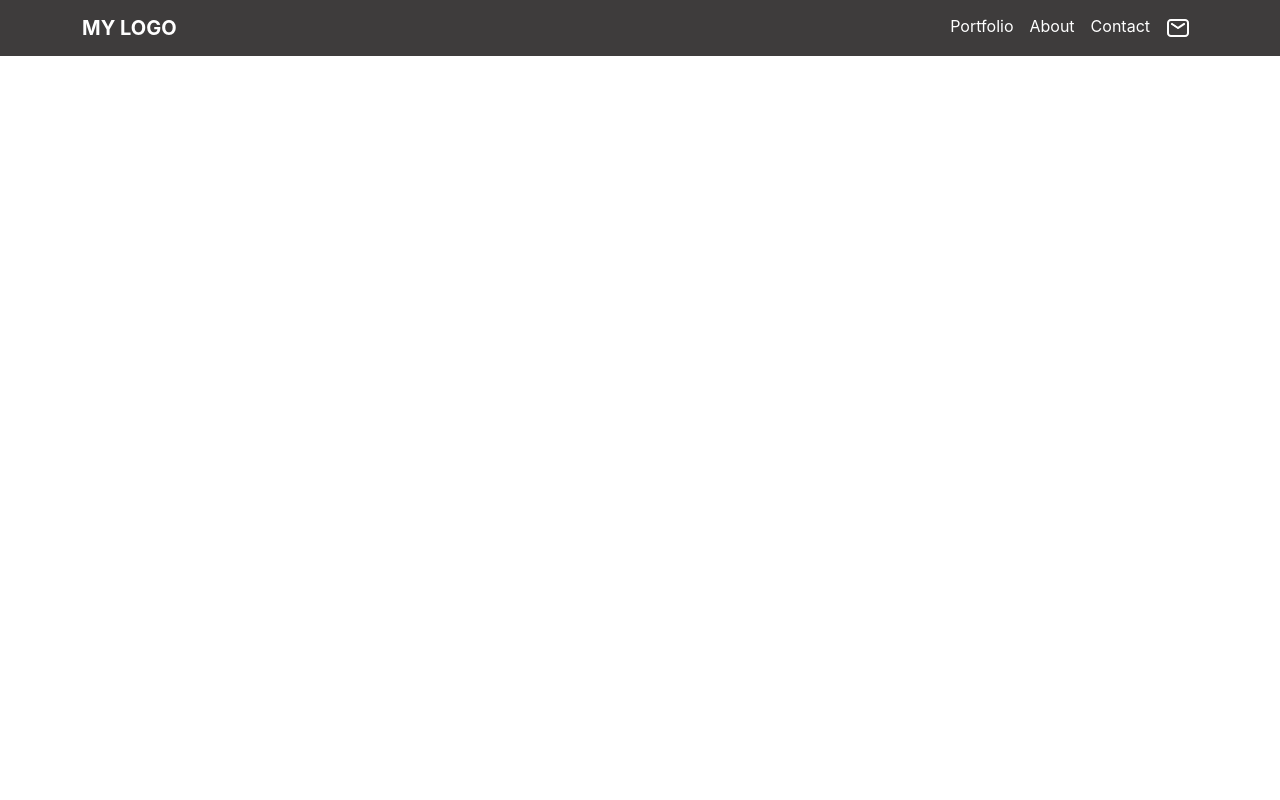
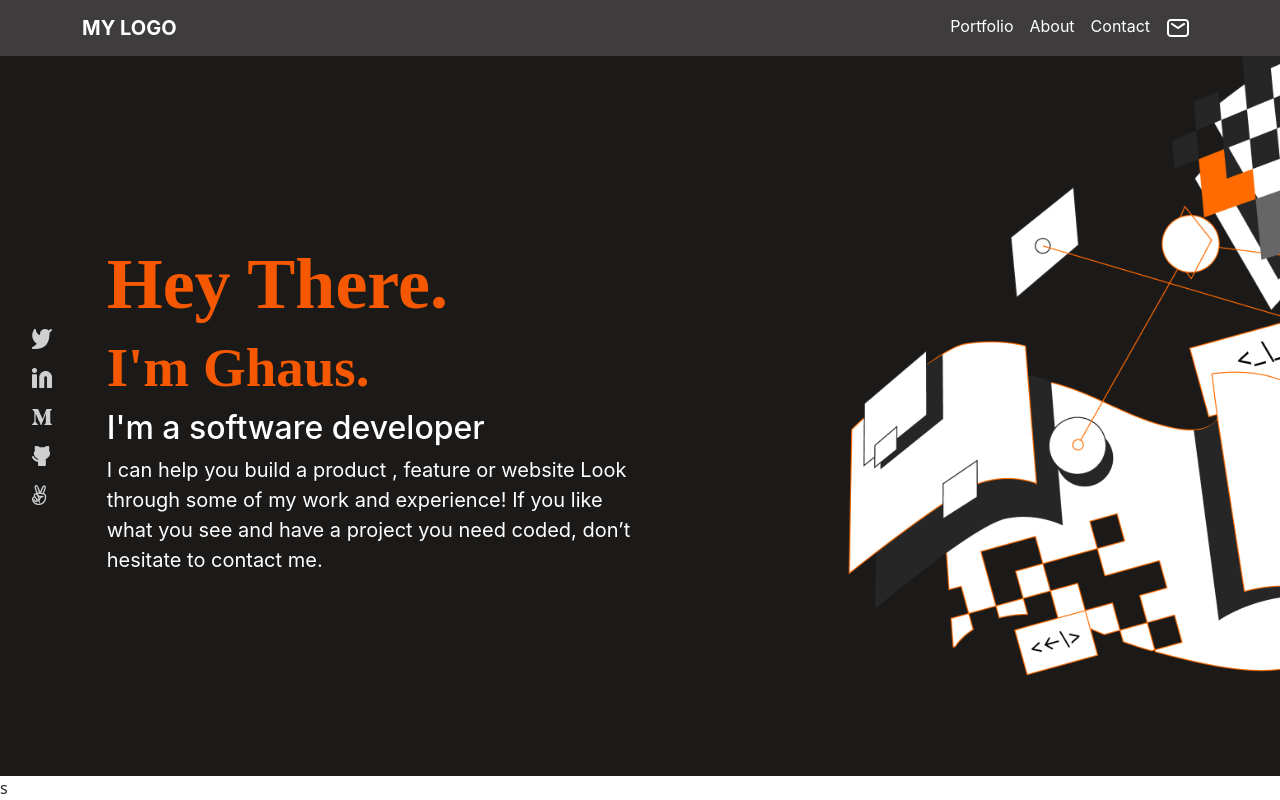
Before and after one commit to GhausAliKhan/Bootstrap-Portfolio, a website: page index.html in a window 1280 px wide. Drawn offline with nearby package versions, Linux system fonts and the light colour scheme.

Commit message:
Add Headline Section

```diff
--- a/index.html
+++ b/index.html
@@ -40,6 +40,48 @@
             </div>
         </div>
     </nav>
+    <!-- HEADLINE SECTION -->
+    <section class="headlineBackground">
+        <div class="headlineWrapper col-md-16 d-flex align-items-center text-white">
+            <div class="headlineIcons col-md-1">
+                <ul>
+                    <li>
+                        <a href="https://twitter.com/GhausKhann">
+                            <img src="./assets/twitter.png" alt="twitter">
+                        </a>
+                    </li>
+                    <li>
+                        <a href="https://www.linkedin.com/in/ghaus-ali-khan-2a48aa256/">
+                            <img src="assets/Linkedin.png" alt="linkedin">
+                        </a>
+                    </li>
+                    <li>
+                        <a href="#"><img src="./assets/medium.png" alt="medium"></a>
+                    </li>
+                    <li>
+                        <a href="https://github.com/GhausAliKhan">
+                            <img src="./assets/github.png" alt="github">
+                        </a>
+                    </li>
+                    <li>
+                        <a href="#"><img src="./assets/angel list.png" alt="angellist"></a>
+                    </li>
+
+                </ul>
+            </div>
+            <div class="headlineContent col-md-5">
+                <h1>Hey There.</h1>
+                <h2>I'm Ghaus.</h2>
+                <h3>I'm a software developer</h3>
+                <p>
+                    I can help you build a product , feature or website Look through some of my work and experience!
+                    If
+                    you
+                    like what you see and have a project you need coded, don’t hesitate to contact me.
+                </p>
+            </div>
+        </div>
+    </section>s
     <!-- BOOTSTRAP SCRIPT 5.3.0 -->
     <script src="https://cdn.jsdelivr.net/npm/bootstrap@5.3.0/dist/js/bootstrap.bundle.min.js"
         integrity="sha384-geWF76RCwLtnZ8qwWowPQNguL3RmwHVBC9FhGdlKrxdiJJigb/j/68SIy3Te4Bkz"
--- a/style.css
+++ b/style.css
@@ -17,3 +17,42 @@ nav {
   font-size: 15px;
   line-height: 20px;
 }
+/* HEADLINE */
+.headlineBackground {
+  background-image: url(./assets/Illustration-header.png);
+  background-color: #1c1a19;
+  background-position: right;
+  background-repeat: no-repeat;
+  background-size: contain;
+  height: 90vh;
+}
+.headlineWrapper {
+  height: 100%;
+}
+.headlineIcons ul {
+  list-style: none;
+}
+.headlineIcons ul li {
+  margin: 15px 0px;
+}
+.headlineContent h1,
+.headlineContent h2 {
+  font-family: "Crete Round", serif;
+  color: #f55800;
+}
+.headlineContent h1 {
+  font-weight: 700;
+  font-size: 72px;
+}
+.headlineContent h2 {
+  font-weight: 600;
+  font-size: 55px;
+}
+.headlineContent h3 {
+  font-weight: 500;
+  font-size: 32px;
+}
+.headlineContent p {
+  font-weight: 400;
+  font-size: 20px;
+}
```
Also changed, not shown: assets/Illustration-header.png (added), assets/Linkedin.png (added), assets/angel list.png (added), assets/github.png (added), assets/medium.png (added), assets/twitter.png (added).
